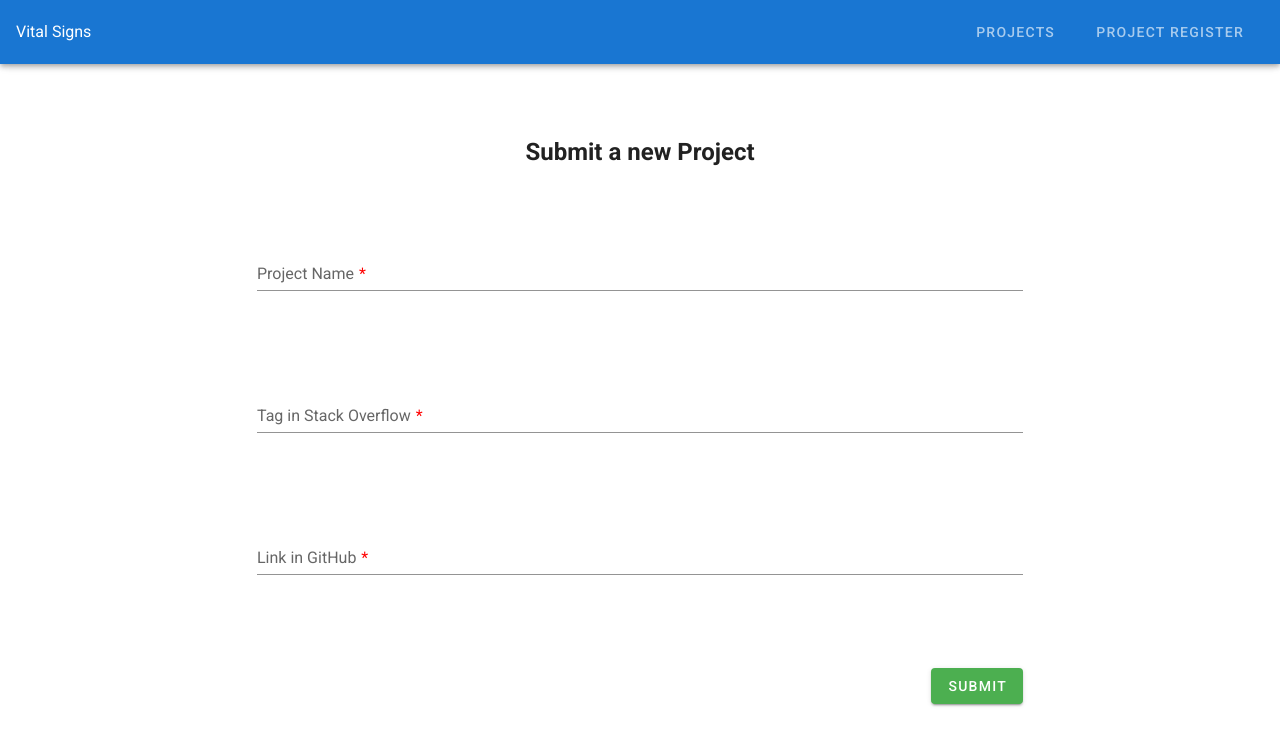
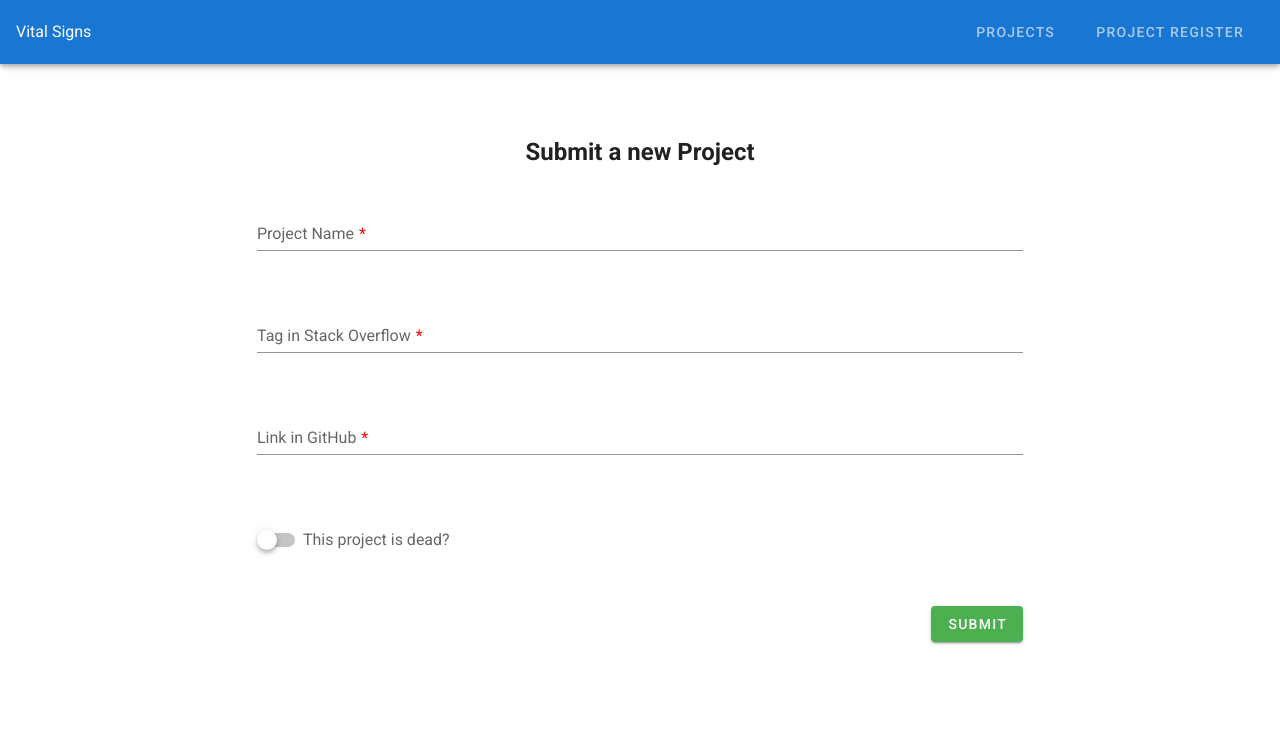
Before and after one commit to FelipeSoupinski/vital-signs-app, a Vue app: page /project-register in a window 1280 px wide. Shown: the top 746 px of the page. Built offline with nearby package versions, Linux system fonts and the light colour scheme.

Commit message:
feat: add is dead and death date in project register.

```diff
--- a/src/components/ProjectRegister.vue
+++ b/src/components/ProjectRegister.vue
@@ -6,8 +6,9 @@
       valid: true,
       form: {
         name: '',
-        tagStackOverflow: null,
-        linkGitHub: null,
+        tag_so: null,
+        link_gh: null,
+        is_dead: false,
       }
     }),
 
@@ -35,7 +36,7 @@
         </v-col>
       </v-row>
 
-      <v-row class="justify-center text-center mt-15">
+      <v-row class="justify-center text-center mt-5">
         <v-col cols="8" data-cy="project-name-container">
           <v-text-field
             v-model="form.name"
@@ -50,10 +51,10 @@
         </v-col>
       </v-row>
 
-      <v-row class="justify-center text-center mt-15">
+      <v-row class="justify-center text-center mt-5">
         <v-col cols="8" data-cy="project-tag-so-container">
           <v-text-field
-            v-model="form.tagStackOverflow"
+            v-model="form.tag_so"
             :rules="[required]"
             data-cy="project-tag-so"
           >
@@ -65,10 +66,10 @@
         </v-col>
       </v-row>
 
-      <v-row class="justify-center text-center mt-15">
+      <v-row class="justify-center text-center mt-5">
         <v-col cols="8" data-cy="project-link-gh-container">
           <v-text-field
-            v-model="form.linkGitHub"
+            v-model="form.link_gh"
             :rules="[required]"
             data-cy="project-link-gh"
           >
@@ -80,7 +81,31 @@
         </v-col>
       </v-row>
 
-     <v-row class="justify-center text-center mt-15">
+      <v-row class="justify-center text-center mt-5">
+        <v-col cols="8" data-cy="project-is-dead-container">
+          <v-switch
+            v-model="form.is_dead"
+            label="This project is dead?"
+            data-cy="project-id-dead"
+          ></v-switch>
+        </v-col>
+      </v-row>
+
+      <v-row v-if="form.is_dead" class="justify-center text-center mt-5">
+        <v-col cols="8" data-cy="project-is-dead-container">
+          <v-label>
+            <span>Select the project death date</span>
+            <span class="mandatory">*</span>
+          </v-label><br/>
+          <v-date-picker
+            v-model="form.death_date"
+            :rules="[required]"
+            data-cy="project-death-date"
+          ></v-date-picker>
+        </v-col>
+      </v-row>
+
+      <v-row class="justify-center text-center mt-5">
         <v-col cols="8">
           <v-btn
             color="success"
```
Also changed, not shown: 1 other file (tests, documents, lock files or other folders).
